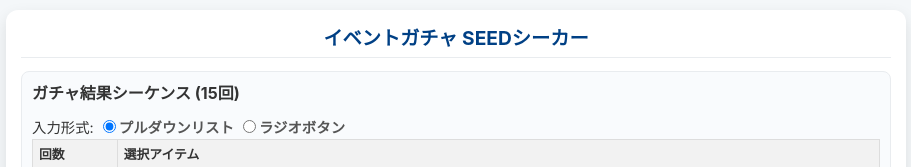
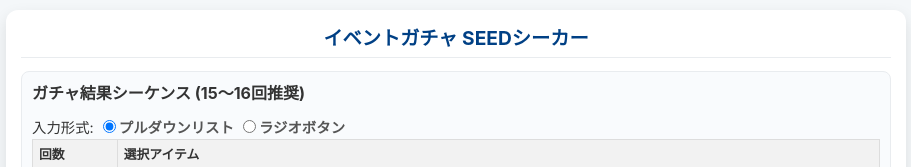
Before and after one commit to tdlstdls/e_seeker, a plain HTML site: page index.html in a window 1280 px wide. Shown: the top 167 px of the page, without its empty margins (184-1095 px from the left). Drawn offline with Linux system fonts and the light colour scheme.

Commit message:
Update subtitle for gacha result sequence

```diff
--- a/index.html
+++ b/index.html
@@ -155,7 +155,7 @@
     <h1>イベントガチャ SEEDシーカー</h1>
 
     <div class="sequence-inputs">
-        <h2>ガチャ結果シーケンス (15回)</h2>
+        <h2>ガチャ結果シーケンス (15～16回推奨)</h2>
         <div id="inputMethodToggle">
             入力形式:
             <label><input type="radio" name="input_method_radio" value="0" id="method-0" checked>プルダウンリスト</label>
```
